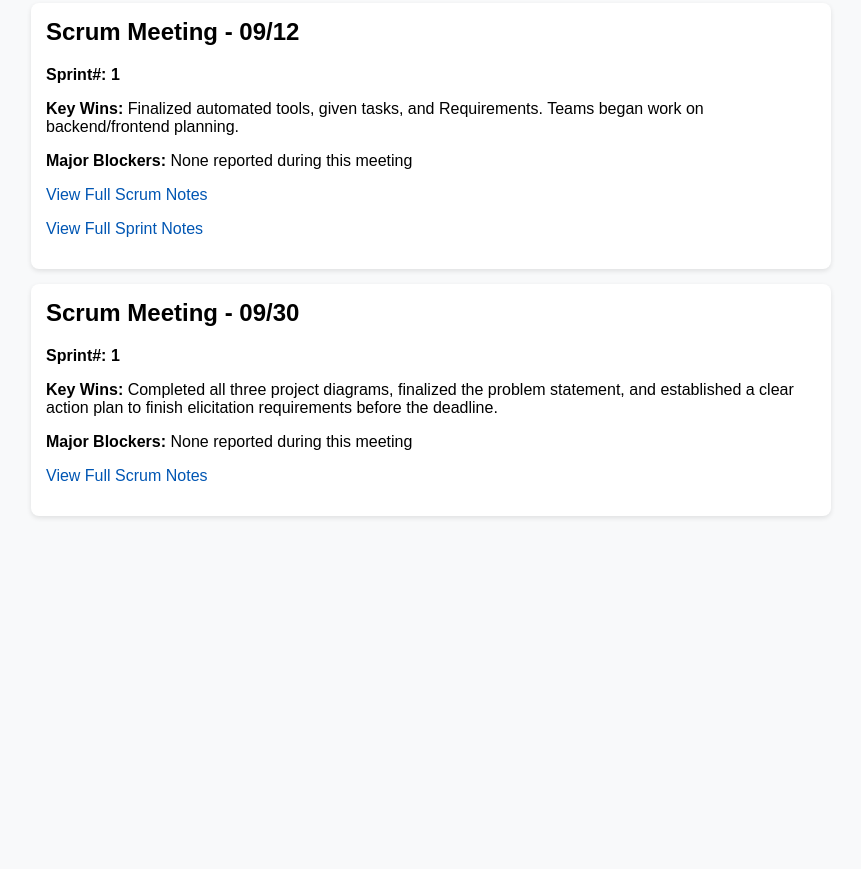
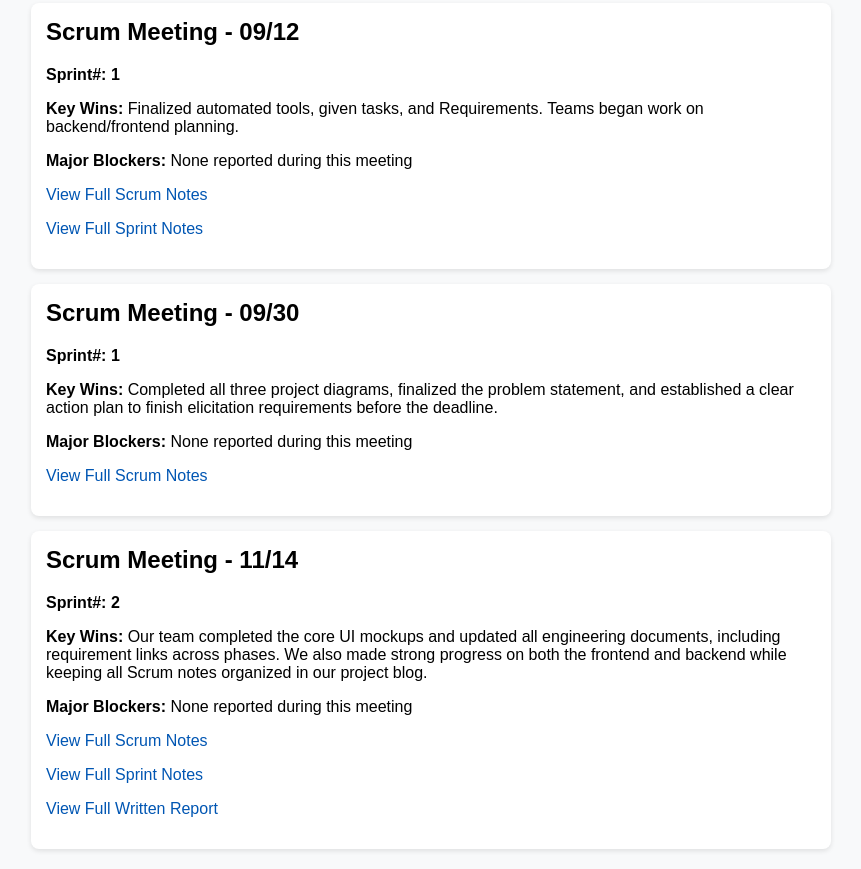
Before and after one commit to Alghada03/Scrum-Sprint-Blog, a plain HTML site: page index.html in a window 1280 px wide. Shown: the part 376-1245 px from the top of the page, without its empty margins (209-1070 px from the left). Before the commit the page ends 912 px from the top, so only its background shows below. Drawn offline with Linux system fonts and the light colour scheme.

Commit message:
Update index.html

```diff
--- a/index.html
+++ b/index.html
@@ -46,6 +46,19 @@
 
     </div>
 
+      <div class="post">
+      <h2>Scrum Meeting - 11/14</h2>
+      <p><strong>Sprint#: 2</strong></p>
+      <p><strong>Key Wins:</strong> Our team completed the core UI mockups and updated all engineering documents, including requirement links across phases. We also made strong progress on both the frontend and backend while keeping all Scrum notes organized in our project blog.</p>
+      <p><strong>Major Blockers:</strong> None reported during this meeting</p>
+      <p><a href="Scrum notes 11_16.pdf" target="_blank">View Full Scrum Notes</a></p>
+      <p><a href="Sprint Notes 11_15.pdf"target="_blank">View Full Sprint Notes</a></p>
+      <p><a href="Written Report_WSUForum.pdf"target="_blank">View Full Written Report</a></p>
+
+    </div>
+
+
+
      </div>
   </div>
 </body>
```
